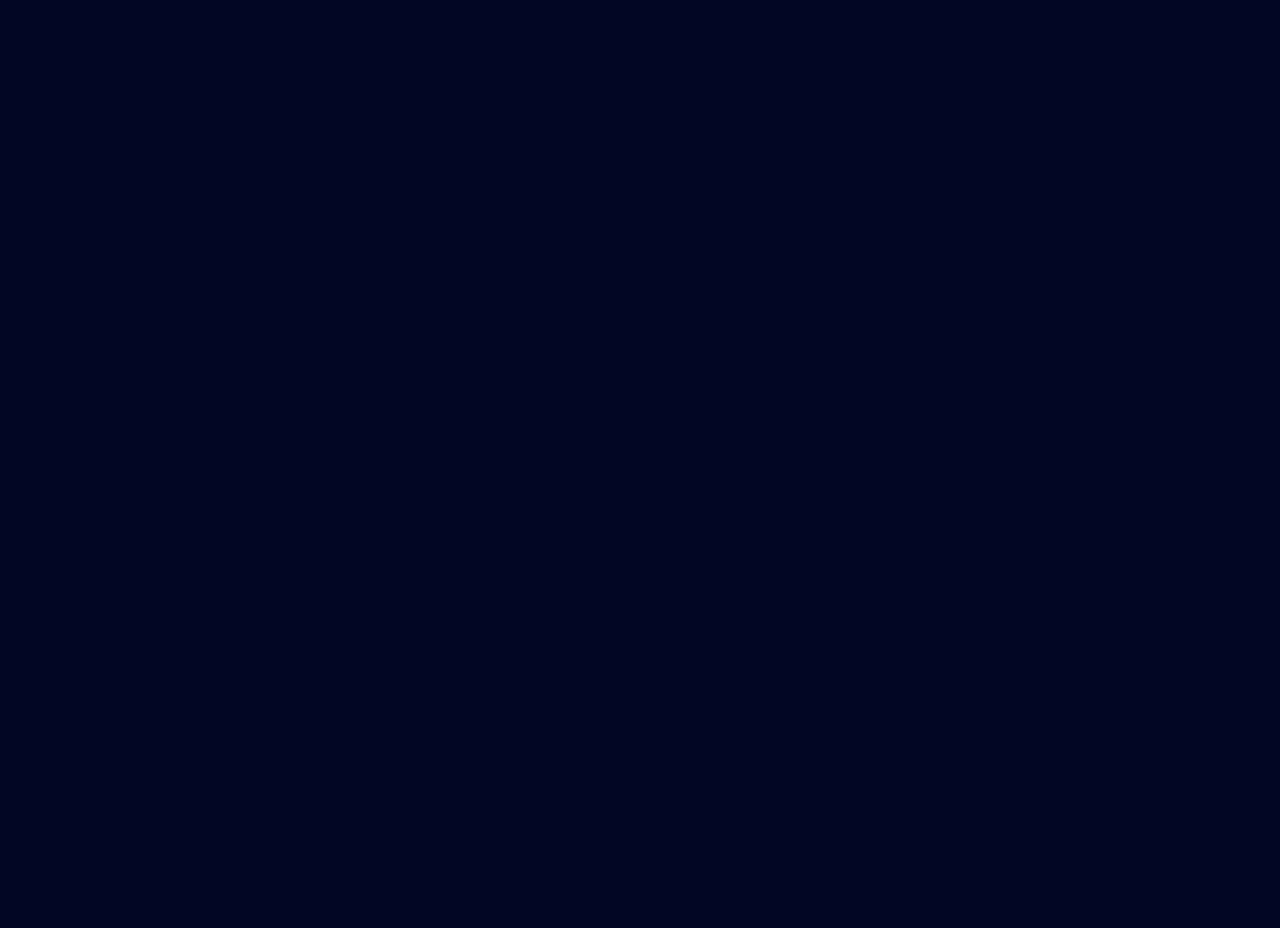
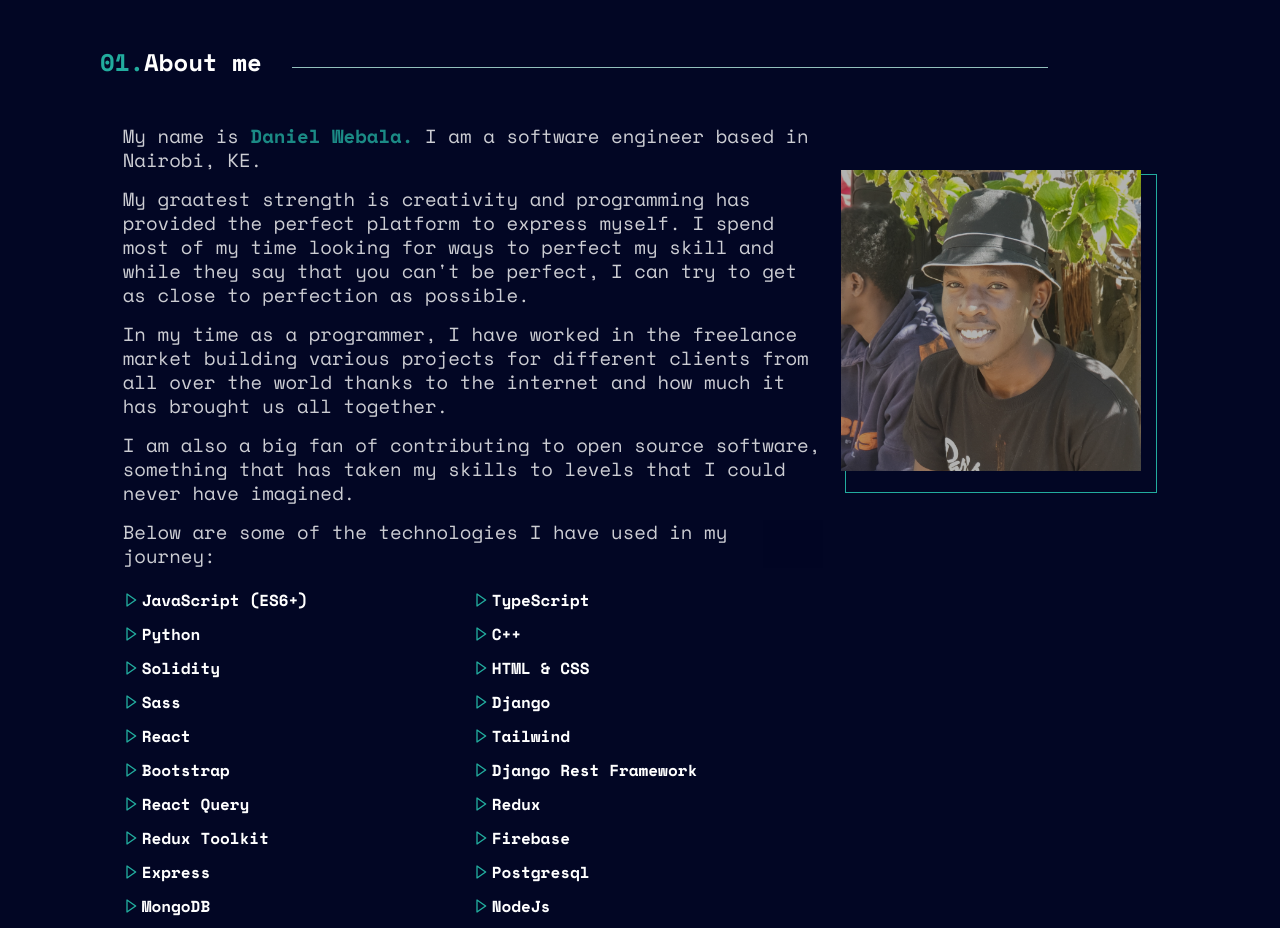
Before and after one commit to webala/webd.com, a React (Vite) app: page / in a window 1280 px wide. Shown: the part 940-1868 px from the top of the page. Before the commit the page ends 806 px from the top, so only its background shows below. Built offline with nearby package versions, Linux system fonts and the light colour scheme.

Commit message:
feat: about section

```diff
--- a/src/App.jsx
+++ b/src/App.jsx
@@ -1,18 +1,18 @@
 /** @format */
 
-import { useState } from "react";
-import reactLogo from "./assets/react.svg";
+
 import "./App.css";
 import Navbar from "./components/Navbar/Navbar";
 import Hero from "./components/Hero/Hero";
+import About from "./components/About/About";
 
 function App() {
-   const [count, setCount] = useState(0);
 
    return (
       <div className="App">
          <Navbar />
          <Hero />
+         <About />
       </div>
    );
 }
--- /dev/null
+++ b/src/components/About/About.jsx
@@ -0,0 +1,145 @@
+/** @format */
+
+import React from "react";
+import "./About.scss";
+import { BiRightArrow } from "react-icons/bi";
+import dp from "../../assets/dp.jpg"
+
+
+function About() {
+   return (
+      <div className="about">
+         <div className="title">
+            <div>
+               <span>01.</span>
+               <h1>About me</h1>
+            </div>
+            <div className="line"></div>
+         </div>
+
+         <div className="details">
+            <div>
+               <div className="text">
+                  <p>
+                     My name is <span>Daniel Webala.</span> I am a software
+                     engineer based in Nairobi, KE.{" "}
+                  </p>
+
+                  <p>
+                     My graatest strength is creativity and programming has
+                     provided the perfect platform to express myself. I spend
+                     most of my time looking for ways to perfect my skill and
+                     while they say that you can't be perfect, I can try to get
+                     as close to perfection as possible.
+                  </p>
+
+                  <p>
+                     In my time as a programmer, I have worked in the freelance
+                     market building various projects for different clients from
+                     all over the world thanks to the internet and how much it
+                     has brought us all together.
+                  </p>
+                  <p>
+                     I am also a big fan of contributing to open source
+                     software, something that has taken my skills to levels that
+                     I could never have imagined.
+                  </p>
+                  <p>
+                     Below are some of the technologies I have used in my
+                     journey:{" "}
+                  </p>
+               </div>
+               <div className="tools">
+                  <div className="tool">
+                     <BiRightArrow className="icon" />
+                     <p>JavaScript (ES6+)</p>
+                  </div>
+                  <div className="tool">
+                     <BiRightArrow className="icon" />
+                     <p>TypeScript</p>
+                  </div>
+                  <div className="tool">
+                     <BiRightArrow className="icon" />
+                     <p>Python</p>
+                  </div>
+                  <div className="tool">
+                     <BiRightArrow className="icon" />
+                     <p>C++</p>
+                  </div>
+                  <div className="tool">
+                     <BiRightArrow className="icon" />
+                     <p>Solidity</p>
+                  </div>
+                  <div className="tool">
+                     <BiRightArrow className="icon" />
+                     <p>HTML & CSS</p>
+                  </div>
+                  <div className="tool">
+                     <BiRightArrow className="icon" />
+                     <p>Sass</p>
+                  </div>
+                  <div className="tool">
+                     <BiRightArrow className="icon" />
+                     <p>Django</p>
+                  </div>
+                  <div className="tool">
+                     <BiRightArrow className="icon" />
+                     <p>React</p>
+                  </div>
+                  <div className="tool">
+                     <BiRightArrow className="icon" />
+                     <p>Tailwind</p>
+                  </div>
+                  <div className="tool">
+                     <BiRightArrow className="icon" />
+                     <p>Bootstrap</p>
+                  </div>
+                  <div className="tool">
+                     <BiRightArrow className="icon" />
+                     <p>Django Rest Framework</p>
+                  </div>
+                  <div className="tool">
+                     <BiRightArrow className="icon" />
+                     <p>React Query</p>
+                  </div>
+                  <div className="tool">
+                     <BiRightArrow className="icon" />
+                     <p>Redux</p>
+                  </div>
+                  <div className="tool">
+                     <BiRightArrow className="icon" />
+                     <p>Redux Toolkit</p>
+                  </div>
+                  <div className="tool">
+                     <BiRightArrow className="icon" />
+                     <p>Firebase</p>
+                  </div>
+                  <div className="tool">
+                     <BiRightArrow className="icon" />
+                     <p>Express</p>
+                  </div>
+                  <div className="tool">
+                     <BiRightArrow className="icon" />
+                     <p>Postgresql</p>
+                  </div>
+                  <div className="tool">
+                     <BiRightArrow className="icon" />
+                     <p>MongoDB</p>
+                  </div>
+                  <div className="tool">
+                     <BiRightArrow className="icon" />
+                     <p>NodeJs</p>
+                  </div>
+               </div>
+            </div>
+            <div className="image">
+               <div className="container">
+                  <img src={dp} alt="picture" />
+               </div>
+            </div>
+         </div>
+      </div>
+   );
+}
+
+export default About;
--- /dev/null
+++ b/src/components/About/About.scss
@@ -0,0 +1,136 @@
+/** @format */
+
+.about {
+   color: white;
+   margin-top: 50px;
+   padding: 20px;
+
+   @media (min-width: 768px) {
+      margin-top: 100px;
+   }
+
+   @media (min-width: 1028px) {
+     padding: 0 100px;
+   }
+
+   .title {
+      display: flex;
+      align-items: center;
+      margin-bottom: 20px;
+
+      div:first-child {
+         display: flex;
+         align-items: center;
+
+         span {
+            color: var(--colorSecondary);
+         }
+
+         h1,
+         span {
+            font-size: 19px;
+            font-weight: 700;
+
+            @media (min-width: 768px) {
+               font-size: 24px;
+            }
+         }
+      }
+
+      .line {
+         height: 1px;
+         width: 200px;
+         border-bottom: 1px solid rgb(147, 192, 188);
+         margin-left: 30px;
+         position: relative;
+         top: 5px;
+
+         @media (min-width: 768px) {
+            width: 400px;
+         }
+
+         @media (min-width: 1028px) {
+            width: 70%;
+         }
+      }
+   }
+
+   .details {
+      display: flex;
+      flex-direction: column-reverse;
+
+      @media (min-width: 768px) {
+         flex-direction: row;
+         align-items: flex-start;
+         justify-content: space-evenly;
+         margin-top: 50px;
+      }
+
+      .text {
+         @media (min-width: 768px) {
+           width: 400px;
+         }
+
+         @media (min-width: 1028px) {
+            width: 700px
+         }
+         p {
+            margin-bottom: 15px;
+            opacity: 0.8;
+            line-height: 24px;
+
+            @media (min-width: 768px) {
+               font-size: 19px;
+               // text-align: justify;
+               span {
+                  font-size: 19px;
+               }
+            }
+
+            span {
+               color: var(--colorSecondary);
+               font-weight: 700;
+            }
+         }
+      }
+
+      .tools {
+         display: grid;
+         grid-template-columns: 1fr 1fr;
+         margin-top: 20px;
+
+         .tool {
+            display: flex;
+            align-items: center;
+            gap: 3px;
+            margin-bottom: 10px;
+
+            .icon {
+               color: var(--colorSecondary);
+            }
+
+            p {
+               font-weight: 700;
+            }
+         }
+      }
+
+      .image {
+         display: flex;
+         justify-content: center;
+         margin: 50px 0;
+
+
+
+         .container {
+            padding: 5px;
+            border: 1px solid var(--colorSecondary);
+            img {
+               width: 300px;
+               filter: brightness(70%);
+               transform: translate(-10px, -10px);
+            }
+         }
+      }
+   }
+}
--- a/src/components/Hero/Hero.jsx
+++ b/src/components/Hero/Hero.jsx
@@ -23,6 +23,8 @@ import {
    SiLinux,
    SiSolidity,
    SiReact,
+   SiCplusplus,
+   SiExpress,
 } from "react-icons/si";
 
 function Hero() {
@@ -37,23 +39,25 @@ function Hero() {
          </p>
          <button>Get in touch</button>
          <div className="stak-icons">
-            <IoLogoJavascript className="icon"/>
-            <SiTypescript className="icon"/>
-            <IoLogoPython className="icon"/>
-            <SiSolidity className="icon"/>
-            <IoLogoSass className="icon"/>
-            <IoLogoHtml5 className="icon"/>
-            <IoLogoCss3 className="icon"/>
-            <SiReact className="icon"/>
-            <SiNextdotjs className="icon"/>
-            <SiDjango className="icon"/>
-            <SiPostgresql className="icon"/>
-            <SiMongodb className="icon"/>
-            <SiTailwindcss className="icon"/>
-            <SiBootstrap className="icon"/>
-            <SiFirebase className="icon"/>
-            <SiVisualstudiocode className="icon"/>
-            <SiLinux className="icon"/>
+            <IoLogoJavascript className="icon" />
+            <SiTypescript className="icon" />
+            <IoLogoPython className="icon" />
+            <SiSolidity className="icon" />
+            <SiCplusplus className="icon" />
+            <IoLogoSass className="icon" />
+            <IoLogoHtml5 className="icon" />
+            <IoLogoCss3 className="icon" />
+            <SiReact className="icon" />
+            <SiNextdotjs className="icon" />
+            <SiDjango className="icon" />
+            <SiExpress className="icon" />
+            <SiPostgresql className="icon" />
+            <SiMongodb className="icon" />
+            <SiTailwindcss className="icon" />
+            <SiBootstrap className="icon" />
+            <SiFirebase className="icon" />
+            <SiVisualstudiocode className="icon" />
+            <SiLinux className="icon" />
          </div>
       </div>
    );
--- a/src/components/Hero/Hero.scss
+++ b/src/components/Hero/Hero.scss
@@ -1,3 +1,5 @@
+/** @format */
+
 .hero {
    color: white;
    padding: 50px 20px;
@@ -9,7 +11,6 @@
    }
 
    @media (min-width: 1028px) {
-
       padding: 70px 100px;
       p {
          font-size: 19px;
@@ -21,7 +22,8 @@
       margin-bottom: 30px;
    }
 
-   h1, h2 {
+   h1,
+   h2 {
       font-size: 30px;
       font-weight: 700;
       margin-bottom: 20px;
@@ -33,7 +35,7 @@
    }
 
    h2 {
-      opacity: .7;
+      opacity: 0.7;
    }
 
    p:not(:first-child) {
@@ -47,7 +49,7 @@
       padding: 10px 20px;
       margin-bottom: 50px;
       cursor: pointer;
-      transition: color .3s ease-in;
+      transition: color 0.3s ease-in;
    }
 
    button:hover {
@@ -67,12 +69,22 @@
       }
 
       .icon {
-         font-size: 30px;
+         font-size: 20px;
          margin: 5px;
+         border: 1px solid var(--colorSecondary);
+         border-radius: 50%;
+         padding: 10px;
+         cursor: pointer;
+         transition: .3s ease-in;
 
          @media (min-width: 768px) {
-         font-size: 40px;
+            font-size: 30px;
+         }
       }
+
+      .icon:hover {
+         background: var(--colorSecondary);
+         color: white;
       }
    }
 }
```
Also changed, not shown: src/assets/dp.jpg (added).
